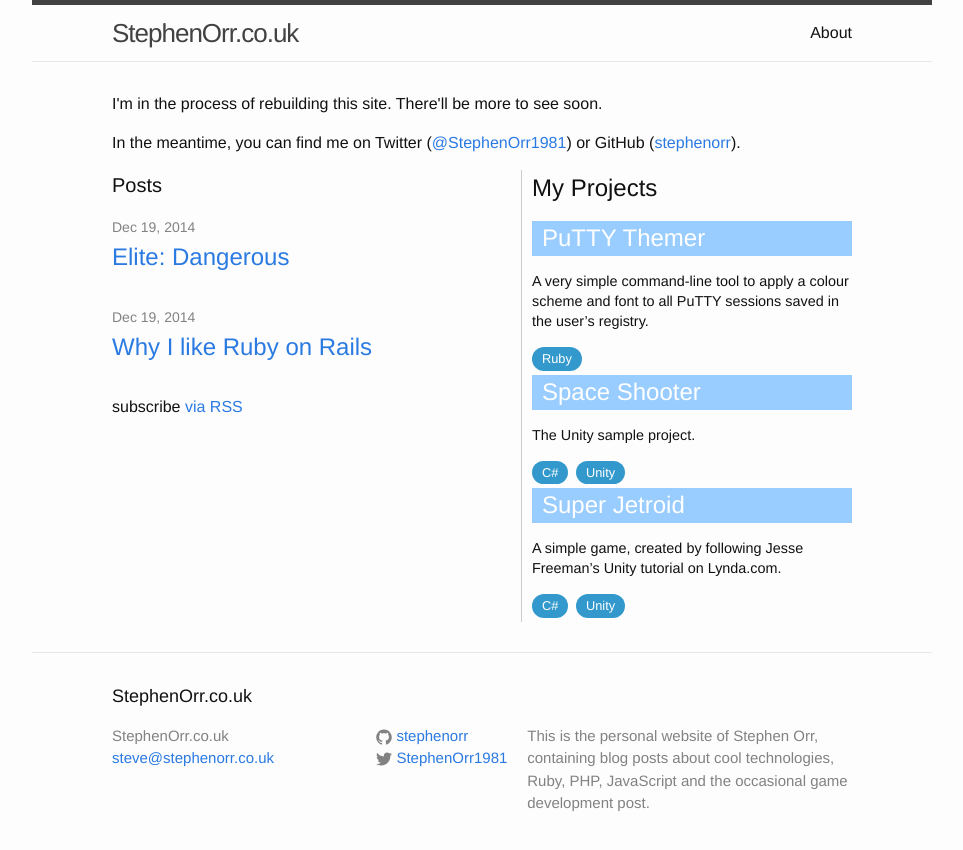
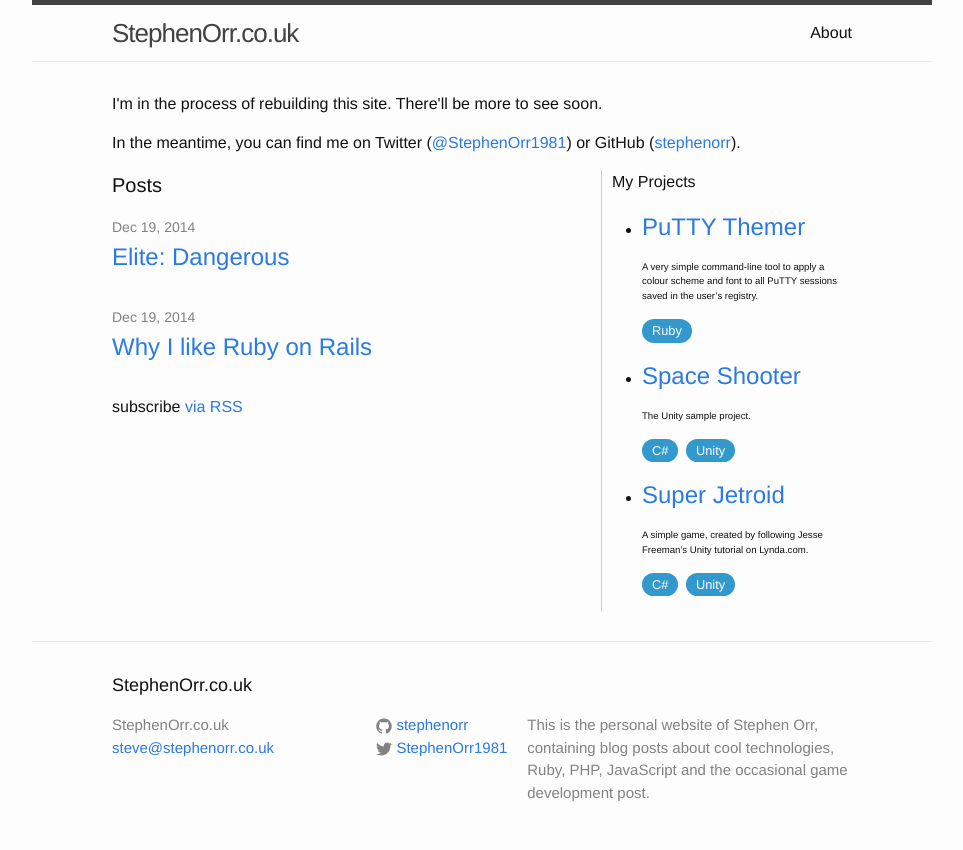
Before and after one commit to stevehill1981/stevehill1981.github.io, a Jekyll site: the page built from index.html, in a window 1280 px wide. Shown: the top 850 px of the page, without its empty margins (158-1121 px from the left). Built offline with Jekyll 4.4.1, drawn with Linux system fonts in a browser that asks for light colours.

Commit message:
Update main.scss

```diff
--- a/css/main.scss
+++ b/css/main.scss
@@ -62,42 +62,31 @@ body {
   margin: 0 auto;
 }
 
-.projects {
-  list-style: none;
-  margin: 0;
-  padding: 0;
+aside.projects {
+  float: right;
+  width: 15em;
+  border-left: 1px solid #ccc;
+  padding-left: 10px;
+
+  h2 {
+    font-size: 1em;
   }
 
-.projects h3 {
-  font-size: 1.2em;
-  background: #9cf;
-  line-height: 1.4em;
-  padding: 4px 10px;
+  h3 {
+    font-size: 0.8em;
   }
 
-.projects h3 a,
-.projects h3 a:visited {
-  color: #fff;
-  text-decoration: none;
+  p {
+    font-size: 0.6em;
   }
 
-.projects h3 a:hover {
-  text-decoration: underline;
-}
-
-.projects p {
-  font-size: 0.9em;
-  line-height: 1.4;
-}
-
-.projects .tools {
+  .tools {
     list-style: none;
     margin: 0 0 0.25em 0;
     padding: 0;
     clear: both;
-}
 
-.projects .tools li {
+    li {
       display: inline-block;
       background: #39c;
       margin: 0 0.25em 0 0;
@@ -107,10 +96,5 @@ body {
       line-height: 1.2em;
       font-size: 0.8em;
     }
-
-aside.projects {
-  float: right;
-  width: 20em;
-  border-left: 1px solid #ccc;
-  padding-left: 10px;
   }
+}
```
Lines whose indentation alone changed are shown as unchanged.
